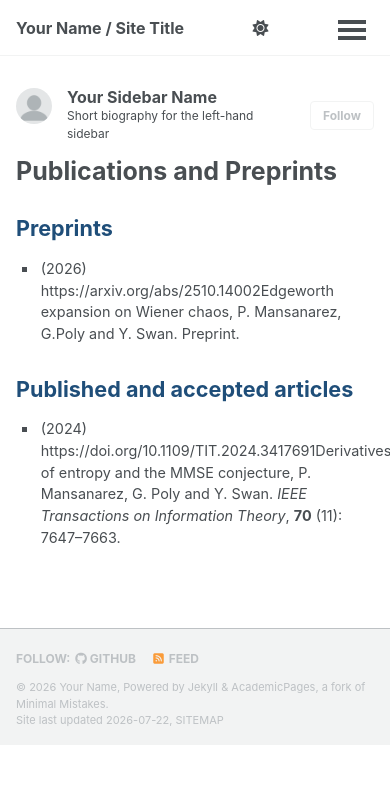
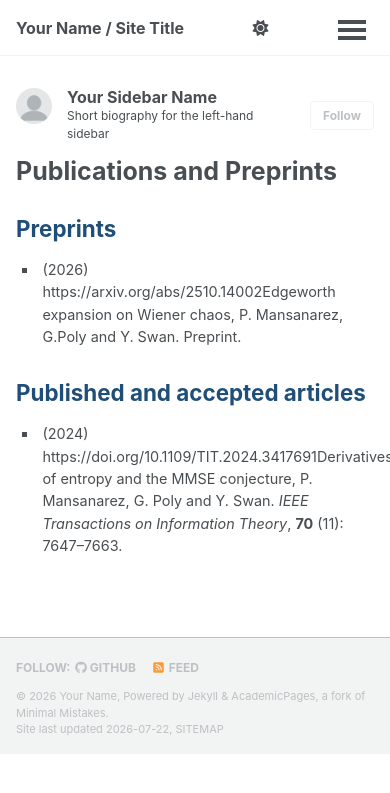
Before and after one commit to paulmansanarez/paulmansanarez.github.io, a Jekyll site: the page built from _pages/publications.html, in a window 390 px wide. Shown: the top 793 px of the page. Built offline with Jekyll 4.4.1, drawn with Linux system fonts in a browser that asks for light colours; a style sheet for code colours, icons or effects is not loaded.

Commit message:
Update publications.html

```diff
--- a/_pages/publications.html
+++ b/_pages/publications.html
@@ -10,37 +10,31 @@ author_profile: true
   margin-top: 1.5rem;
 }
 
-/* Titres des sections */
 .publications-compact h2 {
   margin-top: 2rem;
   margin-bottom: 1rem;
-  font-size: 1.35rem;
+  font-size: 1.4rem;
   color: #1f4e79;
 }
 
-/* Liste compacte avec carrés */
 .publication-list {
   margin-top: 0;
   margin-bottom: 2rem;
-  padding-left: 1.35rem;
+  padding-left: 1.4rem;
   list-style-type: square;
 }
 
-/* Une publication */
 .publication-list li {
-  margin-bottom: 0.75rem;
-  padding-left: 0.2rem;
+  margin-bottom: 0.8rem;
+  padding-left: 0.25rem;
   font-size: 0.95rem;
   line-height: 1.55;
 }
 
-/* Année */
 .publication-year {
-  color: inherit;
   white-space: nowrap;
 }
 
-/* Titre de l’article */
 .publication-title {
   color: inherit;
   font-weight: normal;
@@ -49,26 +43,21 @@ author_profile: true
   text-underline-offset: 2px;
 }
 
-/* Couleur au passage de la souris */
 .publication-title:hover {
   color: #087f5b;
 }
 
-/* Nom de la revue */
 .publication-venue {
   font-style: italic;
 }
 
-/* Volume */
 .publication-volume {
   font-weight: 700;
 }
 
-/* Adaptation aux petits écrans */
 @media screen and (max-width: 600px) {
   .publication-list li {
     font-size: 0.9rem;
-    line-height: 1.5;
   }
 }
 </style>
```
